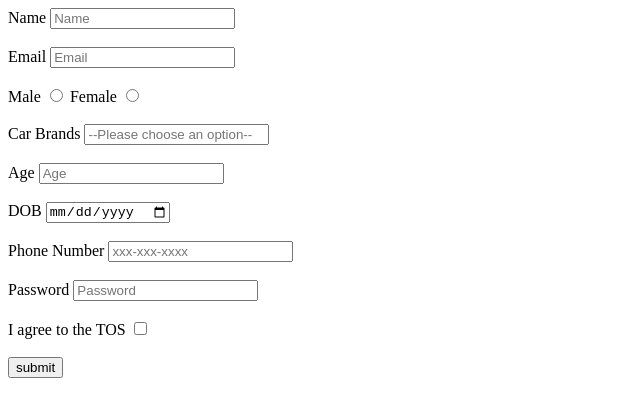
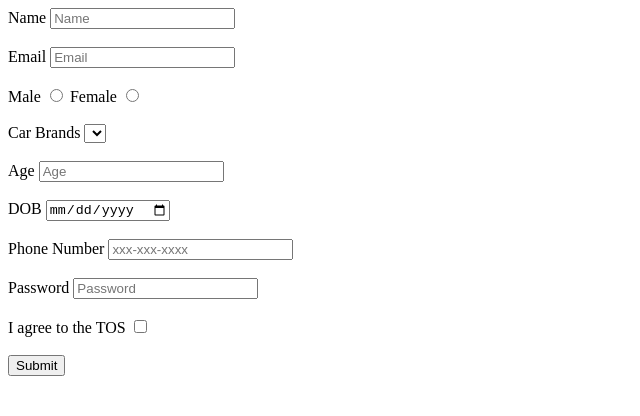
Before and after one commit to acciojob/signup-form-car-Smrutirani, a website: page main.html in a window 1280 px wide. Shown: the whole page, without its empty margins (0-640 px from the left). Drawn offline with Linux system fonts and the light colour scheme.

Commit message:
created a submission

```diff
--- a/main.html
+++ b/main.html
@@ -23,7 +23,7 @@
 		<input type="radio" name="gender" id="gender_f" placeholder="" required><br><br>
 
 		<label for="cars">Car Brands</label>
-		<input type="select" name="cars" id="cars" placeholder="--Please choose an option--" required><br><br>
+		<select name="cars" id="cars" placeholder="--Please choose an option--" required></select><br><br>
 
 		<label for="age">Age</label>
 		<input type="number" name="age" id="age" placeholder="Age" required><br><br>
@@ -40,7 +40,7 @@
 		<label for="tos">I agree to the TOS</label>
 		<input type="checkbox" name="tos" id="tos" required><br><br>
 
-		<input type="submit" value="submit">
+		<button type="submit" value="submit">Submit</button>
 	</form>
 
 </body>
```
